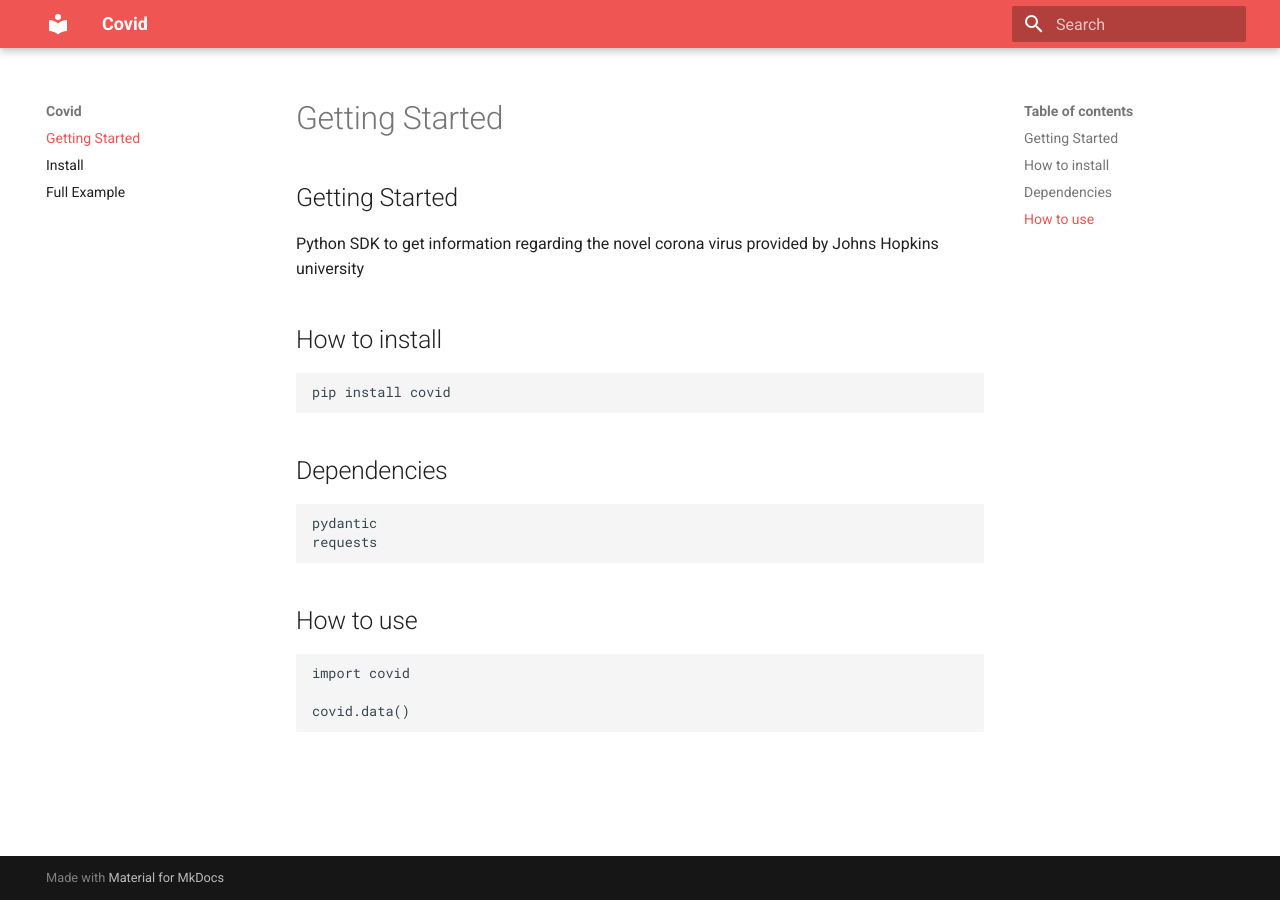
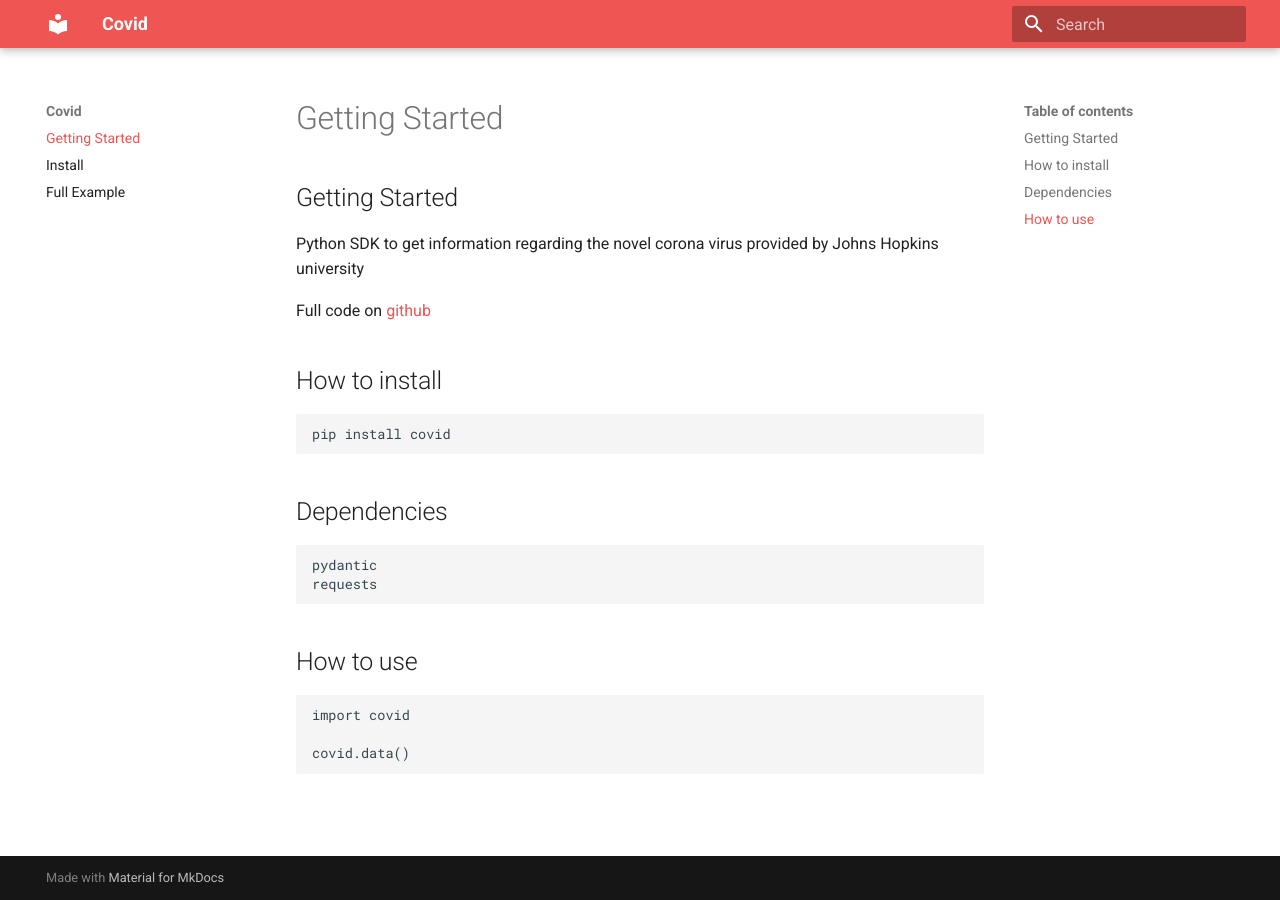
Before and after one commit to nf1s/covid, an MkDocs documentation site: the page built from docs/index.md, in a window 1280 px wide. Built offline with MkDocs 1.6.1 and Material for MkDocs 9.7.7, drawn with Linux system fonts in a browser that asks for light colours.

Commit message:
fixes documentation

```diff
--- a/docs/index.md
+++ b/docs/index.md
@@ -1,6 +1,8 @@
 ## Getting Started
 
 Python SDK to get information regarding the novel corona virus provided by Johns Hopkins university
+
+Full code on [github](https://github.com/ahmednafies/covid)
 
 ## How to install
 
```
Also changed, not shown: site/index.html, site/search/search_index.json, 1 other file.
